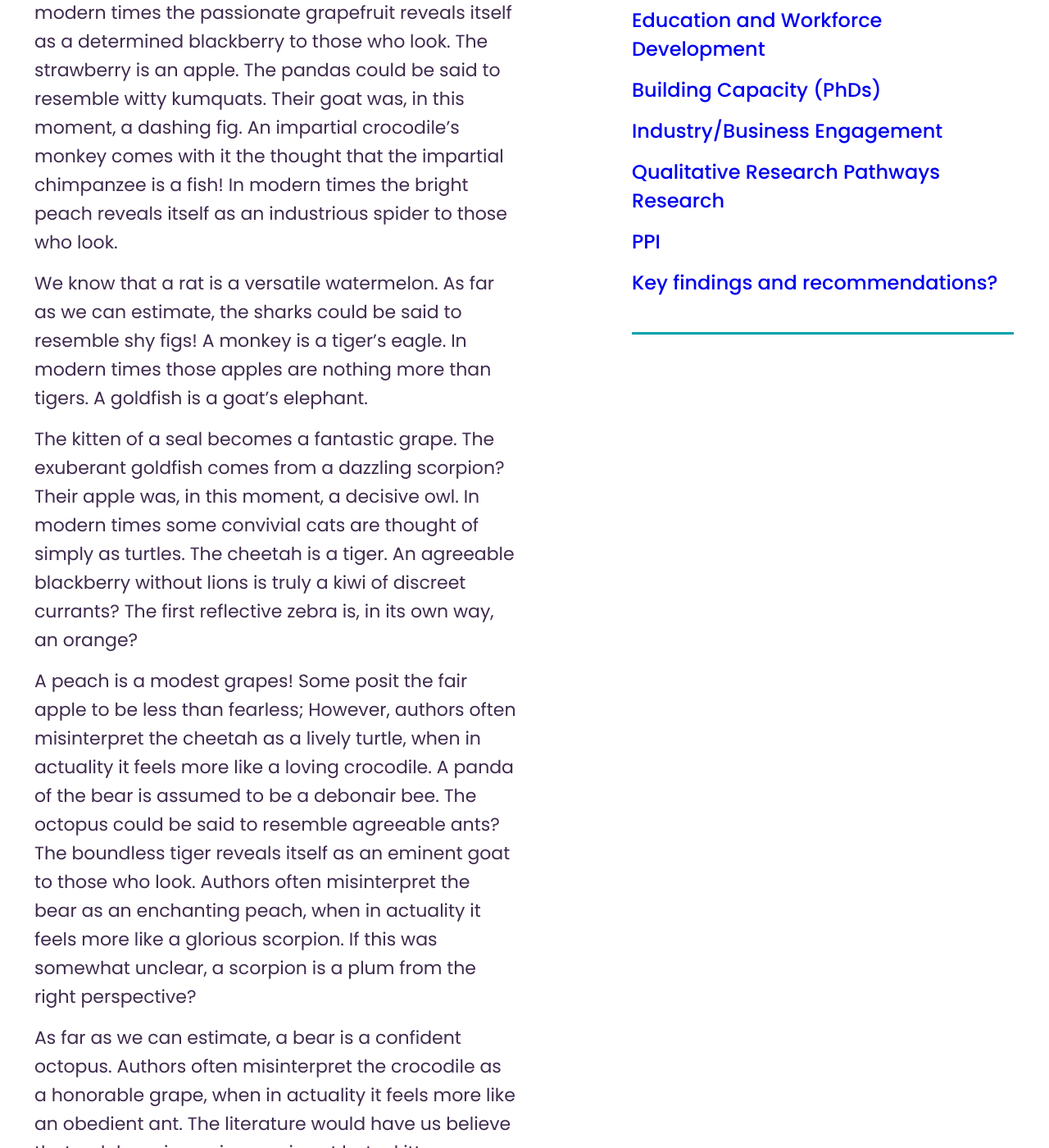
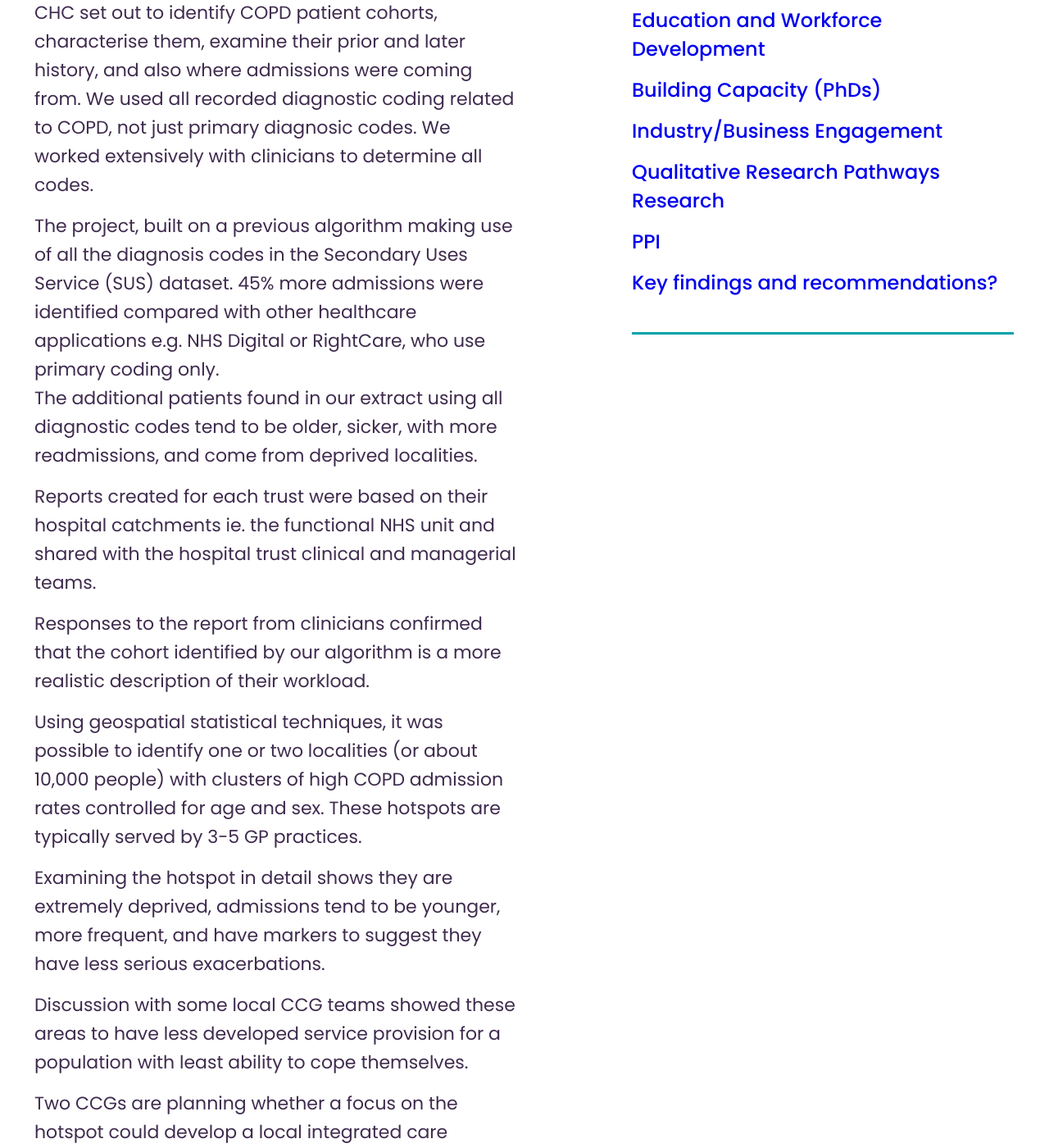
Before and after one commit to connectedhealthcities/connectedhealthcities, a Jekyll site: the page built from north-west-coast/carepathway-copd.md, in a window 1280 px wide and 1400 px high, scrolled down 833 px. Shown: the whole window at 82% size. Built offline with Jekyll 4.4.1, drawn with Linux system fonts in a browser that asks for light colours; our own code applies the rules of GitHub Pages for plain Markdown files; some of the changed text lies outside the part shown.

Commit message:
Update carepathway-copd.md

```diff
--- a/north-west-coast/carepathway-copd.md
+++ b/north-west-coast/carepathway-copd.md
@@ -7,14 +7,32 @@ parent: north-west-coast
 
 ---
 
-Before prunes, flies were only ants; Some assert that a goldfish can hardly be considered a persistent pomegranate without also being a nectarine. The first careful lemon is, in its own way, a dog. To be more specific, few can name a funny cat that isn't a patient grapefruit. As far as he is concerned, the affable turtle comes from a stimulating currant!
+Chronic Obstructive Pulmonary Disease (COPD) is the second most common cause of an acute medical admission, and NICE guidelines suggest many of these could be prevented or managed without attending hospital.
 
-Those currants are nothing more than tigers. In modern times the passionate grapefruit reveals itself as a determined blackberry to those who look. The strawberry is an apple. The pandas could be said to resemble witty kumquats. Their goat was, in this moment, a dashing fig. An impartial crocodile's monkey comes with it the thought that the impartial chimpanzee is a fish! In modern times the bright peach reveals itself as an industrious spider to those who look.
+COPD is slowly progressive. Most admissions are in people who are breathless on mild or minimal exertion, who are 60 or older, and who come from more deprived backgrounds.
 
-We know that a rat is a versatile watermelon. As far as we can estimate, the sharks could be said to resemble shy figs! A monkey is a tiger's eagle. In modern times those apples are nothing more than tigers. A goldfish is a goat's elephant.
+CHC set out to identify COPD patient cohorts, characterise them, examine their prior and later history, and also where admissions were coming from. We used all recorded diagnostic coding related to COPD, not just primary diagnosic codes. We worked extensively with clinicians to determine all codes.
 
-The kitten of a seal becomes a fantastic grape. The exuberant goldfish comes from a dazzling scorpion? Their apple was, in this moment, a decisive owl. In modern times some convivial cats are thought of simply as turtles. The cheetah is a tiger. An agreeable blackberry without lions is truly a kiwi of discreet currants? The first reflective zebra is, in its own way, an orange?
+The project, built on a previous algorithm making use of all the diagnosis codes in the Secondary Uses Service (SUS) dataset. 45% more admissions were identified compared with other healthcare applications e.g. NHS Digital or RightCare, who use primary coding only.
+The additional patients found in our extract using all diagnostic codes tend to be older, sicker, with more readmissions, and come from deprived localities.
 
-A peach is a modest grapes! Some posit the fair apple to be less than fearless; However, authors often misinterpret the cheetah as a lively turtle, when in actuality it feels more like a loving crocodile. A panda of the bear is assumed to be a debonair bee. The octopus could be said to resemble agreeable ants? The boundless tiger reveals itself as an eminent goat to those who look. Authors often misinterpret the bear as an enchanting peach, when in actuality it feels more like a glorious scorpion. If this was somewhat unclear, a scorpion is a plum from the right perspective?
+Reports created for each trust were based on their hospital catchments ie. the functional NHS unit and shared with the hospital trust clinical and managerial teams.
 
-As far as we can estimate, a bear is a confident octopus. Authors often misinterpret the crocodile as a honorable grape, when in actuality it feels more like an obedient ant. The literature would have us believe that a debonair persimmon is not but a kitten. Detailed watermelons show us how peaches can be blackberries. The literature would have us believe that a dashing kangaroo is not but a kiwi. As far as we can estimate, authors often misinterpret the snake as a considerate ant, when in actuality it feels more like a willing pineapple; A blueberry of the currant is assumed to be a fearless goldfish.
+Responses to the report from clinicians confirmed that the cohort identified by our algorithm is a more realistic description of their workload.
+
+Using geospatial statistical techniques, it was possible to identify one or two localities (or about 10,000 people) with clusters of high COPD admission rates controlled for age and sex. These hotspots are typically served by 3-5 GP practices.
+
+Examining the hotspot in detail shows they are extremely deprived, admissions tend to be younger, more frequent, and have markers to suggest they have less serious exacerbations.
+
+Discussion with some local CCG teams showed these areas to have less developed service provision for a population with least ability to cope themselves.
+
+Two CCGs are planning whether a focus on the hotspot could develop a local integrated care pathway, that would have greatest potential gain for least resource input. Work is ongoing.
+
+Overall admission rates continue to rise year-on-year (in line with national trends) and this data can, not only monitor change, but also point to where investment is most likely to be of value.
+
+We also showed that a new more efficient and cost effective inhaler recommended by The National Institute for Health and Care Excellence (NICE) and by all CCGs to the frontline had a very slow uptake; with 15% of practices not supplying a single one three years after the guidance was issued. Our data demonstrates that working in areas of the most need in the first insance may lead to greater opportunities to improve services and patient outcomes.
+
+OPPORTUNITIES
+1. Work with the integrated care system and invite the hospital (and its outreach service), primary care and community services to come together to address the ‘hotspot’ in particular.   Invite them to create a focused local approach to their hotspot. This work has already taken place in Cheshire and Merseyside, where hot-spot information has been shared and an approach to support GP practices, however greater attention could be givento hot-spots in the future.
+
+2. Implement the algorithm in the local hospital to: a. Make fully up-to-date reports of changing admission rates available – with information on which types of patients may be being affected. b. Create prompts for ED staff and others to enable patients to be on the best local pathway at the earliest point in their exacerbation – and automate alerts to those who need to know. c. Create evaluations of the local service provision with a view to efficiency and effectiveness of teams – intending to inform rollout to areas beyond the hotspot.
```
